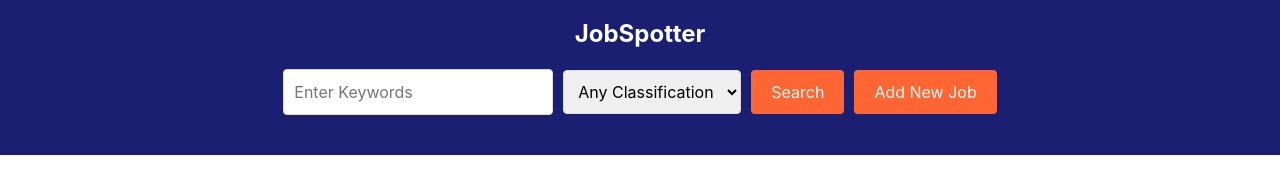
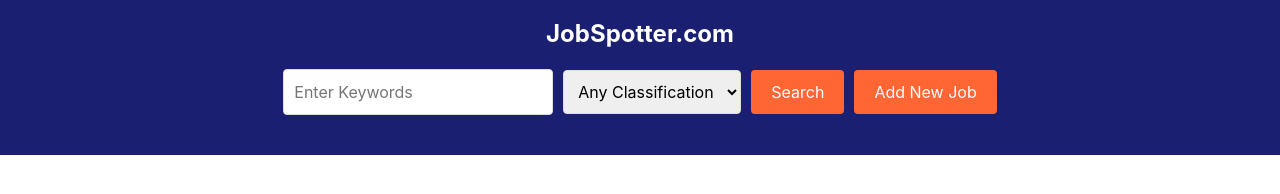
Before and after one commit to yenyew/devops-project-yenyew, a website: page public/index.html in a window 1280 px wide. Drawn offline with nearby package versions, Linux system fonts and the light colour scheme; no server answers.

Commit message:
testing git branch protection

```diff
--- a/public/index.html
+++ b/public/index.html
@@ -10,7 +10,7 @@
 </head>
 <body>
     <header>
-        <h1>JobSpotter</h1>
+        <h1>JobSpotter.com</h1>
         <div class="search-bar">
             <input type="text" id="keyword" placeholder="Enter Keywords">
             <select id="classification">
```
